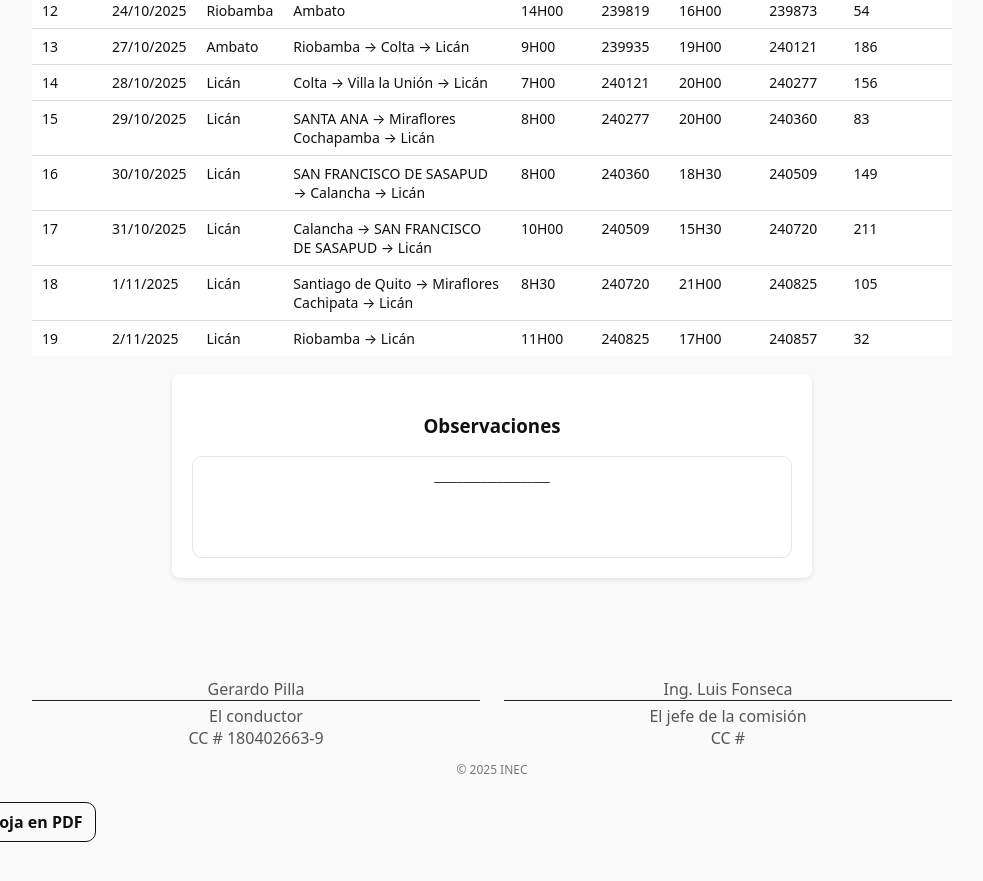
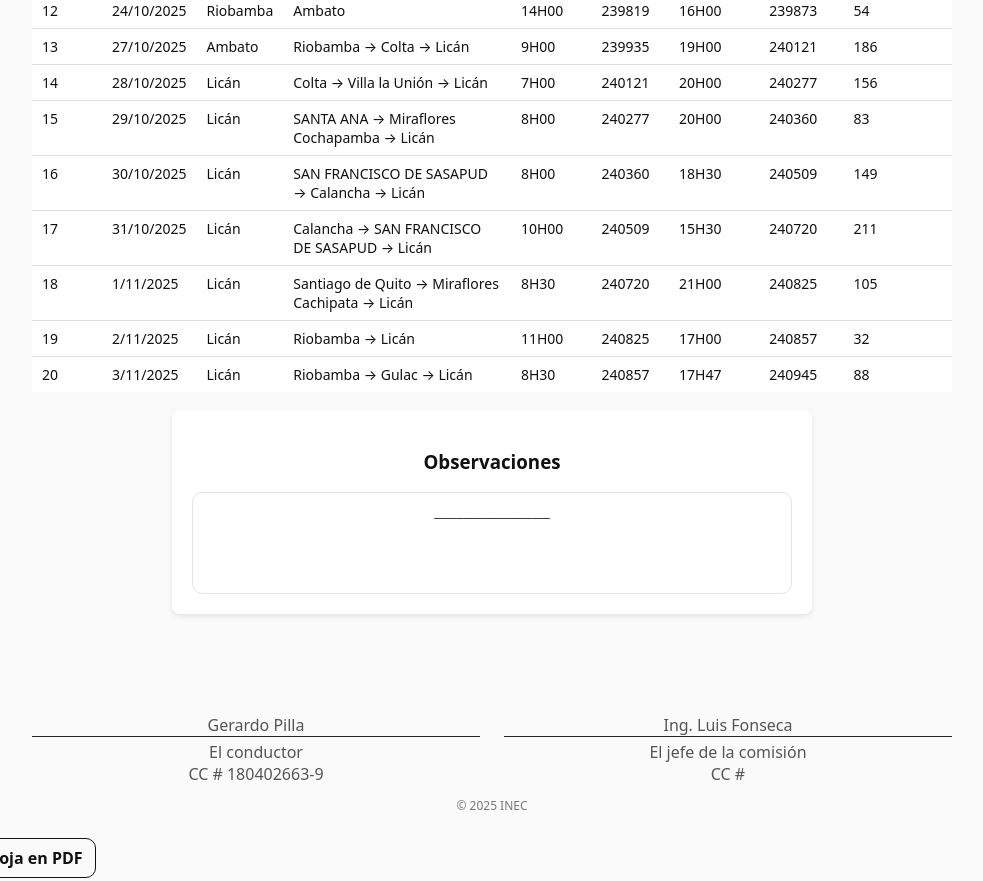
Before and after one commit to VDLPYL/VDLPYL-inec, a plain HTML site: page index.html in a window 1280 px wide. Shown: the part 713-1594 px from the top of the page, without its empty margins (148-1131 px from the left). Drawn offline with Linux system fonts and the light colour scheme.

Commit message:
espac grupo 8 2da jornada dia 8 rec 88 kms L3Nov2025-8p-complejo el rey

```diff
--- a/index.html
+++ b/index.html
@@ -109,6 +109,7 @@ const DATA = [
   {orden:"17", fecha:"31/10/2025", de:"Licán", destinos:"Calancha → SAN FRANCISCO DE SASAPUD → Licán", hs:"10H00", kms:240509, hl:"15H30", kml:240720, rec:211},
   {orden:"18", fecha:"1/11/2025", de:"Licán", destinos:"Santiago de Quito → Miraflores Cachipata → Licán", hs:"8H30", kms:240720, hl:"21H00", kml:240825, rec:105},
   {orden:"19", fecha:"2/11/2025", de:"Licán", destinos:"Riobamba → Licán", hs:"11H00", kms:240825, hl:"17H00", kml:240857, rec:32},
+  {orden:"20", fecha:"3/11/2025", de:"Licán", destinos:"Riobamba → Gulac → Licán", hs:"8H30", kms:240857, hl:"17H47", kml:240945, rec:88},
 
 
 
```
